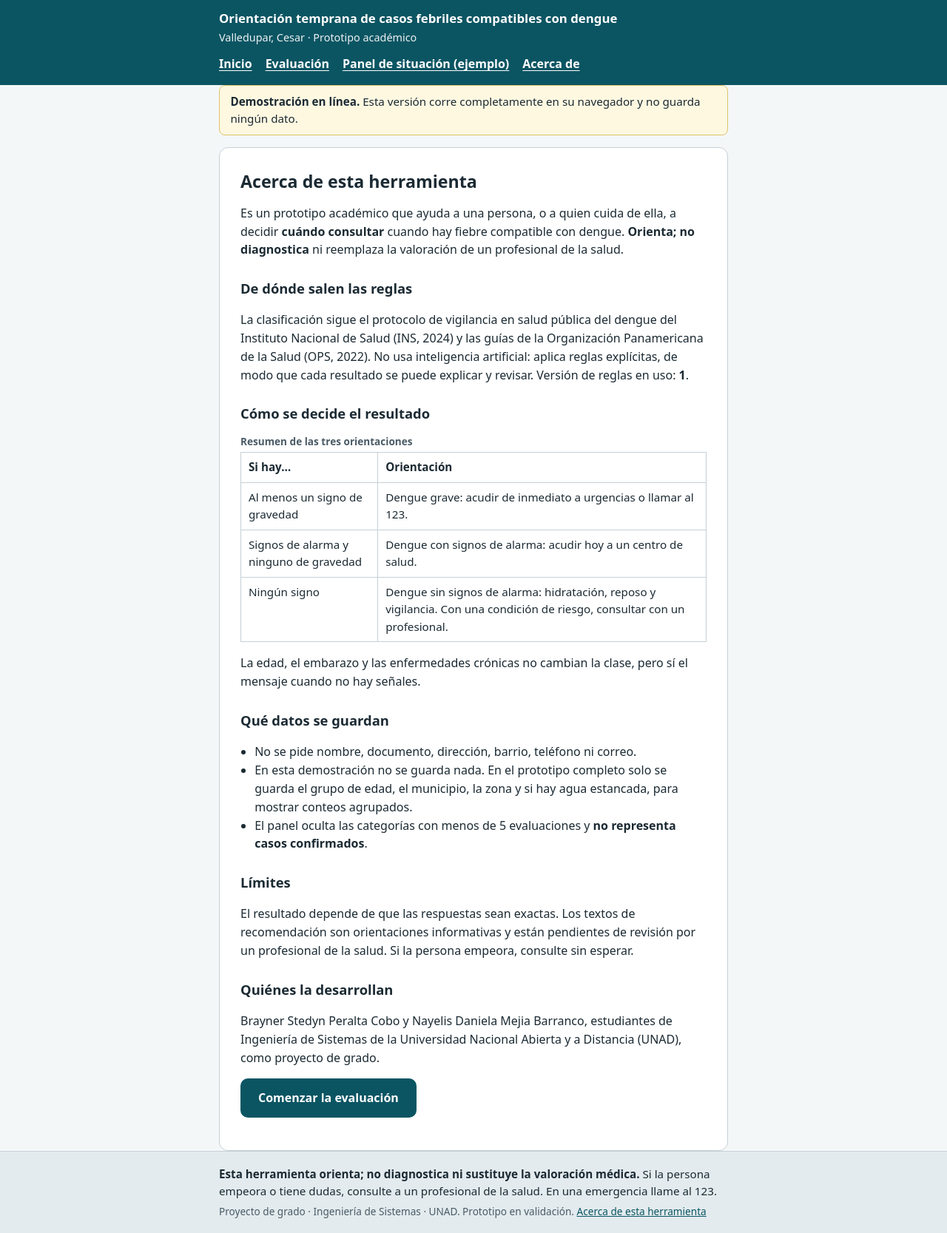
After one commit to peraltabrayner20-sudo/dengue-orienta-demo, a PHP site: page /acerca.html in a window 1280 px wide. The commit adds this page. Shown: the whole page at 74% size. Run offline with PHP 8.4, Linux system fonts and the light colour scheme.

Commit message:
Acerca de, imprimir resultado y ajustes de accesibilidad

```diff
--- /dev/null
+++ b/acerca.html
@@ -0,0 +1,55 @@
+<!DOCTYPE html>
+<html lang="es">
+<head>
+<meta charset="utf-8">
+<meta name="viewport" content="width=device-width, initial-scale=1">
+<title>Acerca de · Orientación temprana de dengue</title>
+<meta name="description" content="Prototipo académico que orienta sobre cuándo consultar por fiebre compatible con dengue en Valledupar, Cesar, según el protocolo del INS. No diagnostica.">
+<link rel="icon" type="image/svg+xml" href="assets/favicon.svg">
+<link rel="stylesheet" href="assets/styles.css">
+</head>
+<body>
+<header class="encabezado"><div class="contenedor">
+  <p class="marca">Orientación temprana de casos febriles compatibles con dengue</p>
+  <p class="sub">Valledupar, Cesar · Prototipo académico</p>
+  <nav class="menu" aria-label="Principal"><a href="index.html">Inicio</a><a href="index.html#evaluar">Evaluación</a><a href="panel.html">Panel de situación (ejemplo)</a><a href="acerca.html">Acerca de</a></nav>
+</div></header>
+<main id="contenido" class="contenedor">
+  <p class="demo"><strong>Demostración en línea.</strong> Esta versión corre completamente en su navegador y no guarda ningún dato.</p>
+  <section class="tarjeta acerca">
+  <h1>Acerca de esta herramienta</h1>
+  <p>Es un prototipo académico que ayuda a una persona, o a quien cuida de ella, a decidir <strong>cuándo consultar</strong> cuando hay fiebre compatible con dengue. <strong>Orienta; no diagnostica</strong> ni reemplaza la valoración de un profesional de la salud.</p>
+  <h2>De dónde salen las reglas</h2>
+  <p>La clasificación sigue el protocolo de vigilancia en salud pública del dengue del Instituto Nacional de Salud (INS, 2024) y las guías de la Organización Panamericana de la Salud (OPS, 2022). No usa inteligencia artificial: aplica reglas explícitas, de modo que cada resultado se puede explicar y revisar. Versión de reglas en uso: <strong>1</strong>.</p>
+  <h2>Cómo se decide el resultado</h2>
+  <table class="tabla-acerca">
+    <caption class="pequeno">Resumen de las tres orientaciones</caption>
+    <thead><tr><th scope="col">Si hay…</th><th scope="col">Orientación</th></tr></thead>
+    <tbody>
+      <tr><td>Al menos un signo de gravedad</td><td>Dengue grave: acudir de inmediato a urgencias o llamar al 123.</td></tr>
+      <tr><td>Signos de alarma y ninguno de gravedad</td><td>Dengue con signos de alarma: acudir hoy a un centro de salud.</td></tr>
+      <tr><td>Ningún signo</td><td>Dengue sin signos de alarma: hidratación, reposo y vigilancia. Con una condición de riesgo, consultar con un profesional.</td></tr>
+    </tbody>
+  </table>
+  <p>La edad, el embarazo y las enfermedades crónicas no cambian la clase, pero sí el mensaje cuando no hay señales.</p>
+  <h2>Qué datos se guardan</h2>
+  <ul>
+    <li>No se pide nombre, documento, dirección, barrio, teléfono ni correo.</li>
+    <li>En esta demostración no se guarda nada. En el prototipo completo solo se guarda el grupo de edad, el municipio, la zona y si hay agua estancada, para mostrar conteos agrupados.</li>
+    <li>El panel oculta las categorías con menos de 5 evaluaciones y <strong>no representa casos confirmados</strong>.</li>
+  </ul>
+  <h2>Límites</h2>
+  <p>El resultado depende de que las respuestas sean exactas. Los textos de recomendación son orientaciones informativas y están pendientes de revisión por un profesional de la salud. Si la persona empeora, consulte sin esperar.</p>
+  <h2>Quiénes la desarrollan</h2>
+  <p>Brayner Stedyn Peralta Cobo y Nayelis Daniela Mejia Barranco, estudiantes de Ingeniería de Sistemas de la Universidad Nacional Abierta y a Distancia (UNAD), como proyecto de grado.</p>
+  <p><a class="boton" href="index.html#evaluar">Comenzar la evaluación</a></p>
+  </section>
+</main>
+<footer class="pie"><div class="contenedor">
+  <p><strong>Esta herramienta orienta; no diagnostica ni sustituye la valoración médica.</strong>
+  Si la persona empeora o tiene dudas, consulte a un profesional de la salud. En una emergencia llame al 123.</p>
+  <p class="pequeno">Proyecto de grado · Ingeniería de Sistemas · UNAD. Prototipo en validación. <a href="acerca.html">Acerca de esta herramienta</a></p>
+</div></footer>
+
+</body>
+</html>
--- a/assets/app.js
+++ b/assets/app.js
@@ -139,7 +139,8 @@
     R.signos.forEach(function (s) { presentes[s.codigo] = estado[s.codigo] === 'si'; });
     var res = M.clasificar(R, presentes);
     var id = res.id_clase, clase = { 1: 'sin', 2: 'alarma', 3: 'grave' }[id], icono = { 1: '●', 2: '▲', 3: '■' }[id];
-    var h = '';
+    var ahora = new Date();
+    var h = '<p class="solo-imprimir">Orientación generada el ' + ahora.toLocaleDateString('es-CO') + ' ' + ahora.toLocaleTimeString('es-CO', { hour: '2-digit', minute: '2-digit' }) + ' con la herramienta de orientación temprana de casos febriles compatibles con dengue (Valledupar, Cesar). Demostración; no contiene datos de identificación.</p>';
     if (id === 3) { h += '<div class="urgencia" role="alert"><strong>URGENCIA INMEDIATA:</strong> ' + e(res.recomendacion) + '</div>'; }
     h += '<div class="resultado r-' + clase + '"><p class="etiqueta">Resultado de la orientación</p><h1><span aria-hidden="true">' + icono + '</span> ' + e(res.nombre) +
          '</h1><p class="urg">Nivel de atención: <strong>' + e(res.urgencia) + '</strong></p></div>';
@@ -189,9 +190,10 @@
         '<li>Piel fría, pálida o sudorosa, dificultad para respirar, confusión o convulsiones.</li></ul>';
     }
     h += '<p class="no-diagnostica"><strong>Importante:</strong> esto no es un diagnóstico. La herramienta solo orienta y no reemplaza la valoración médica.</p>';
-    h += '<p><a href="panel.html">Ver el panel de situación (ejemplo con datos sintéticos)</a></p><button class="boton" type="button" id="nueva">Nueva evaluación</button>';
+    h += '<p><a href="panel.html">Ver el panel de situación (ejemplo con datos sintéticos)</a></p><div class="acciones-resultado"><button class="boton sec" type="button" id="imprimir">Imprimir o guardar en PDF</button><button class="boton" type="button" id="nueva">Nueva evaluación</button></div><p class="pequeno sin-imprimir">Puede llevar esta hoja al centro de salud. No incluye su nombre ni otros datos de identificación.</p>';
     $('resultado-contenido').innerHTML = h;
     $('nueva').addEventListener('click', reiniciar);
+    $('imprimir').addEventListener('click', function () { window.print(); });
     mostrarPantalla('p-resultado');
   }
 
--- a/assets/styles.css
+++ b/assets/styles.css
@@ -130,4 +130,20 @@ details.datos summary{cursor:pointer;font-weight:600;color:var(--primario)}
 .sem{display:flex;align-items:flex-end;gap:6px;height:120px;margin:8px 0}
 .acciones-panel{display:flex;flex-wrap:wrap;gap:10px;margin:12px 0}
 @media (max-width:480px){.barras li{grid-template-columns:minmax(80px,8em) 1fr 2.8em}}
-@media print{.encabezado .menu,.acciones-panel,.nav,.boton{display:none}}
+.solo-imprimir{display:none}
+.acciones-resultado{display:flex;flex-wrap:wrap;gap:12px;align-items:center;margin-top:12px}
+.acciones-resultado form{margin:0}
+.acerca h2{margin-top:1.4em}
+.tabla-acerca{border-collapse:collapse;width:100%}
+.tabla-acerca th,.tabla-acerca td{border:1px solid var(--borde,#cfd8dc);padding:8px 10px;text-align:left;vertical-align:top}
+@media print{
+  .encabezado .menu,.acciones-panel,.nav,.boton,.acciones-resultado,.sin-imprimir,.salto,.pie a{display:none!important}
+  .solo-imprimir{display:block;font-size:.85rem;margin:0 0 12px}
+  body{background:#fff;color:#000}
+  .tarjeta{box-shadow:none;border:0;padding:0}
+  .resultado,.urgencia,li,.no-diagnostica{break-inside:avoid}
+  .pie{background:#fff;border-top:1px solid #000}
+  .encabezado{background:#fff;color:#000;border-bottom:2px solid #000}
+  .encabezado *{color:#000!important}
+  a{color:#000;text-decoration:none}
+}
--- a/index.html
+++ b/index.html
@@ -4,13 +4,15 @@
 <meta charset="utf-8">
 <meta name="viewport" content="width=device-width, initial-scale=1">
 <title>Orientación temprana de dengue · Demostración</title>
+<meta name="description" content="Prototipo académico que orienta sobre cuándo consultar por fiebre compatible con dengue en Valledupar, Cesar, según el protocolo del INS. No diagnostica.">
+<link rel="icon" type="image/svg+xml" href="assets/favicon.svg">
 <link rel="stylesheet" href="assets/styles.css">
 </head>
 <body>
 <header class="encabezado"><div class="contenedor">
   <p class="marca">Orientación temprana de casos febriles compatibles con dengue</p>
   <p class="sub">Valledupar, Cesar · Prototipo académico</p>
-  <nav class="menu" aria-label="Principal"><a href="index.html">Inicio</a><a href="index.html#evaluar">Evaluación</a><a href="panel.html">Panel de situación (ejemplo)</a></nav>
+  <nav class="menu" aria-label="Principal"><a href="index.html">Inicio</a><a href="index.html#evaluar">Evaluación</a><a href="panel.html">Panel de situación (ejemplo)</a><a href="acerca.html">Acerca de</a></nav>
 </div></header>
 <main id="contenido" class="contenedor">
   <p class="demo"><strong>Demostración en línea.</strong> Esta versión corre completamente en su navegador y no guarda ningún dato.</p>
@@ -70,7 +72,7 @@
 <footer class="pie"><div class="contenedor">
   <p><strong>Esta herramienta orienta; no diagnostica ni sustituye la valoración médica.</strong>
   Si la persona empeora o tiene dudas, consulte a un profesional de la salud. En una emergencia llame al 123.</p>
-  <p class="pequeno">Proyecto de grado · Ingeniería de Sistemas · UNAD. Prototipo en validación.</p>
+  <p class="pequeno">Proyecto de grado · Ingeniería de Sistemas · UNAD. Prototipo en validación. <a href="acerca.html">Acerca de esta herramienta</a></p>
 </div></footer>
 <script src="assets/reglas.js"></script>
 <script src="assets/motor.js"></script>
```
Also changed, not shown: panel.html (+5 -3 lines), assets/favicon.svg (added).
